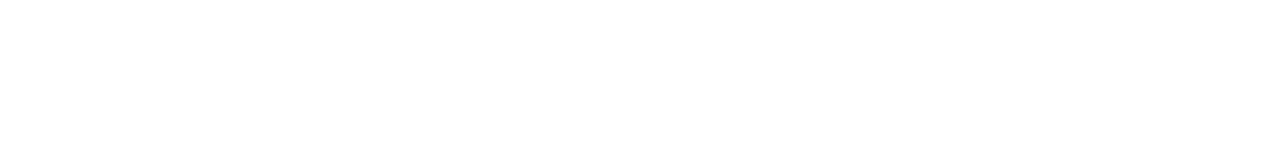
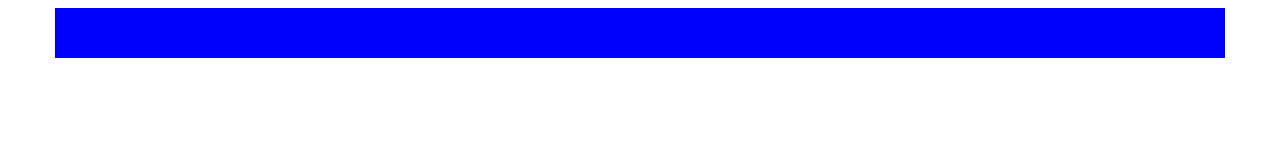
Before and after one commit to jamessteven74/html-css-12bool, a plain HTML site: page index.html in a window 1280 px wide. Drawn offline with Linux system fonts and the light colour scheme.

Commit message:
add col1 at html

```diff
--- a/12bool.css
+++ b/12bool.css
@@ -0,0 +1,17 @@
+.container{
+    max-width: 1170px;
+    margin: 0 auto;
+
+}
+
+.row{
+    display: flex;
+    flex-direction: row;
+    flex-wrap: wrap;
+}
+
+.col1{
+    flex-basis: calc((100% / 12) * 1);
+    max-width: calc((100% / 12) * 1);
+    height: 50px;
+}
--- a/index.html
+++ b/index.html
@@ -10,5 +10,22 @@
 </head>
 <body>
 
+    <div class="container">
+        <div class="row">
+           <div class="col1"></div>
+           <div class="col1"></div>
+           <div class="col1"></div>
+           <div class="col1"></div>
+           <div class="col1"></div>
+           <div class="col1"></div>
+           <div class="col1"></div>
+           <div class="col1"></div>
+           <div class="col1"></div>
+           <div class="col1"></div>
+           <div class="col1"></div>
+           <div class="col1"></div>
+        </div>
+    </div>
+
 </body>
 </html>
--- a/style.css
+++ b/style.css
@@ -0,0 +1,3 @@
+.col1{
+    background-color: blue;
+}
```
